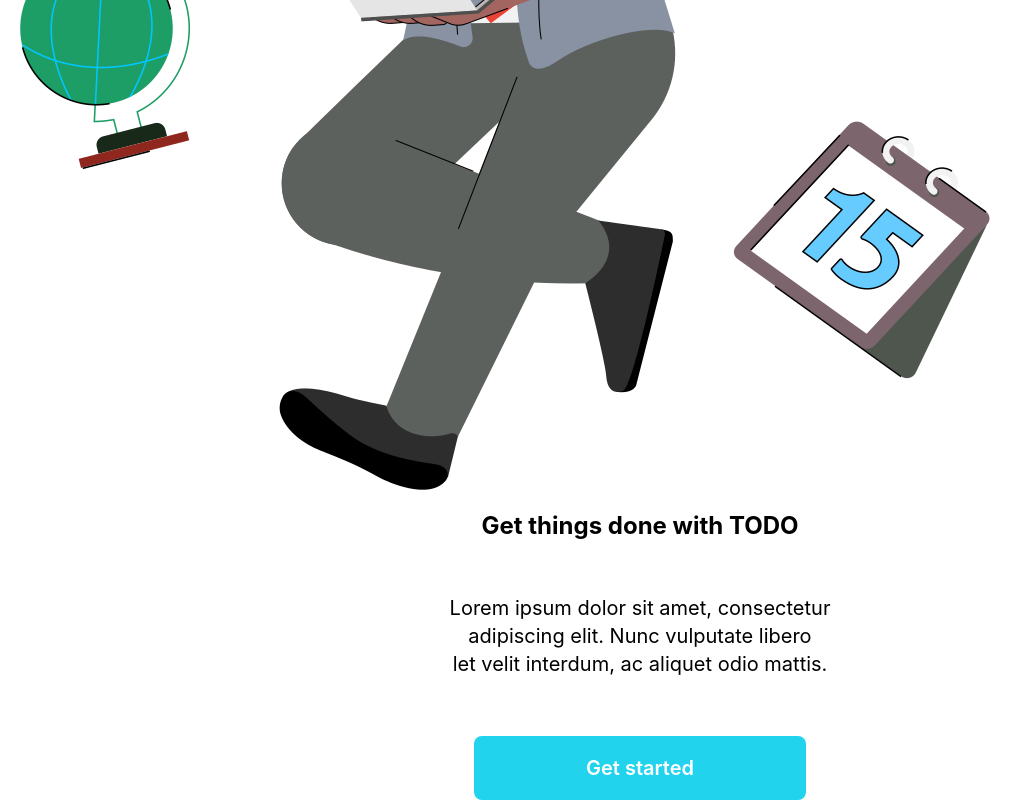
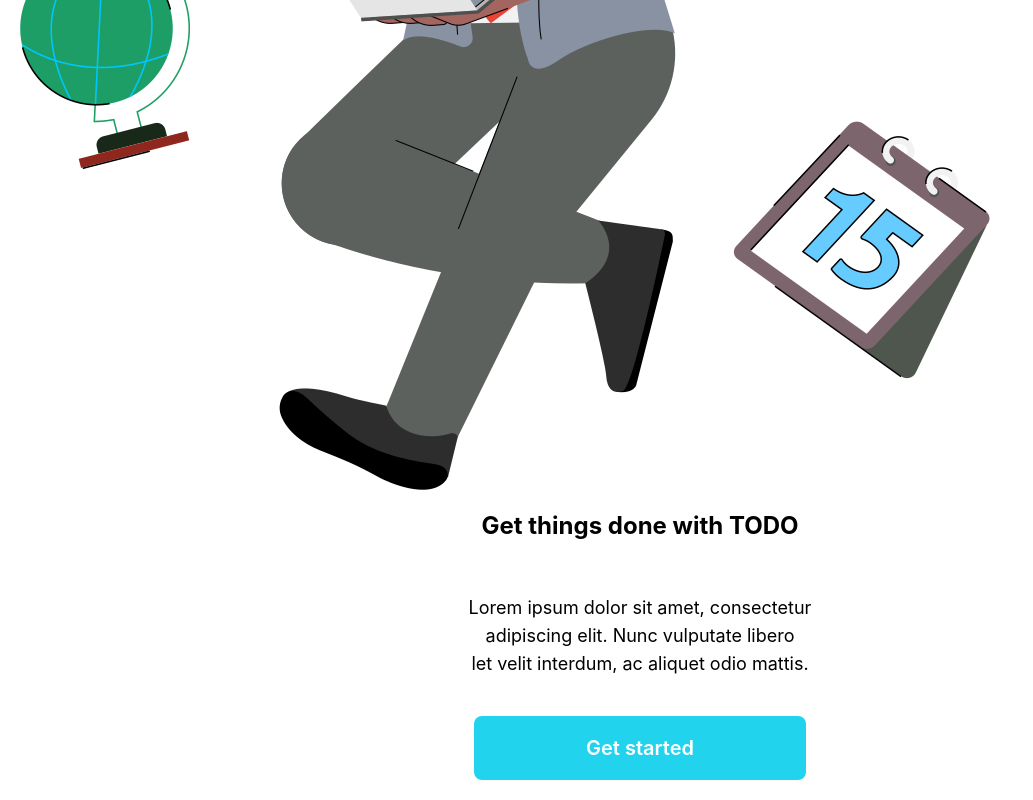
Before and after one commit to odohigreat/todoreact, a React (Create React App) app: page /home in a window 1280 px wide. Shown: the part 592-1392 px from the top of the page, without its empty margins (0-1033 px from the left). Built offline with nearby package versions, Linux system fonts and the light colour scheme.

Commit message:
text size was minimised and button position fixed

```diff
--- a/src/Pages/Home.js
+++ b/src/Pages/Home.js
@@ -21,7 +21,7 @@ export default function () {
                     <h1 className="text-2xl font-bold p-5">
                         Get things done with TODO
                     </h1>
-                    <p className="text-xl p-8 font-family mb-11"> Lorem ipsum dolor sit amet, consectetur<br></br>
+                    <p className="text-lg mb-6 p-8 font-family"> Lorem ipsum dolor sit amet, consectetur<br></br>
                         adipiscing elit. Nunc vulputate libero<br></br>
                         let velit interdum, ac aliquet odio mattis.
                     </p>
```
